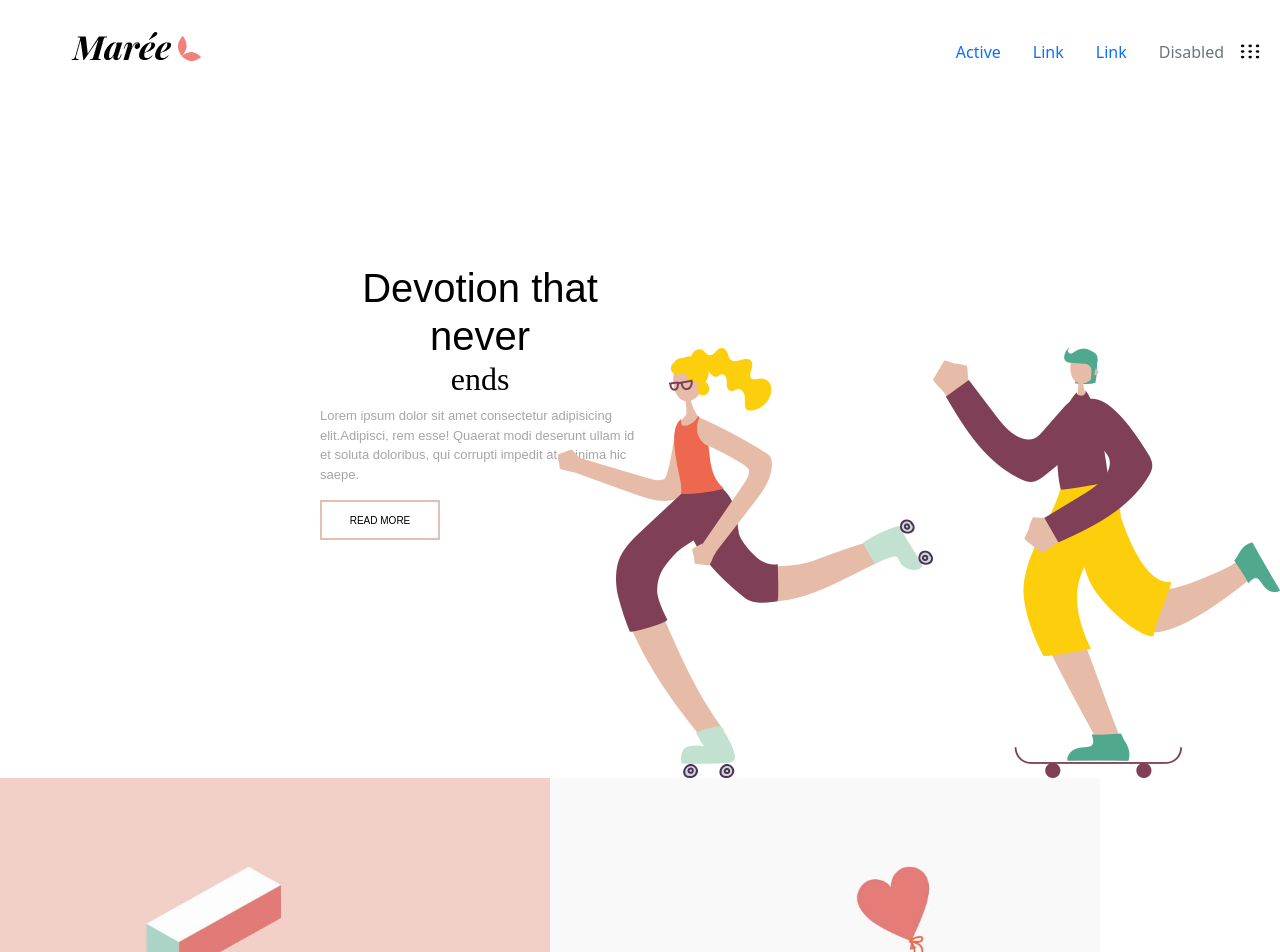
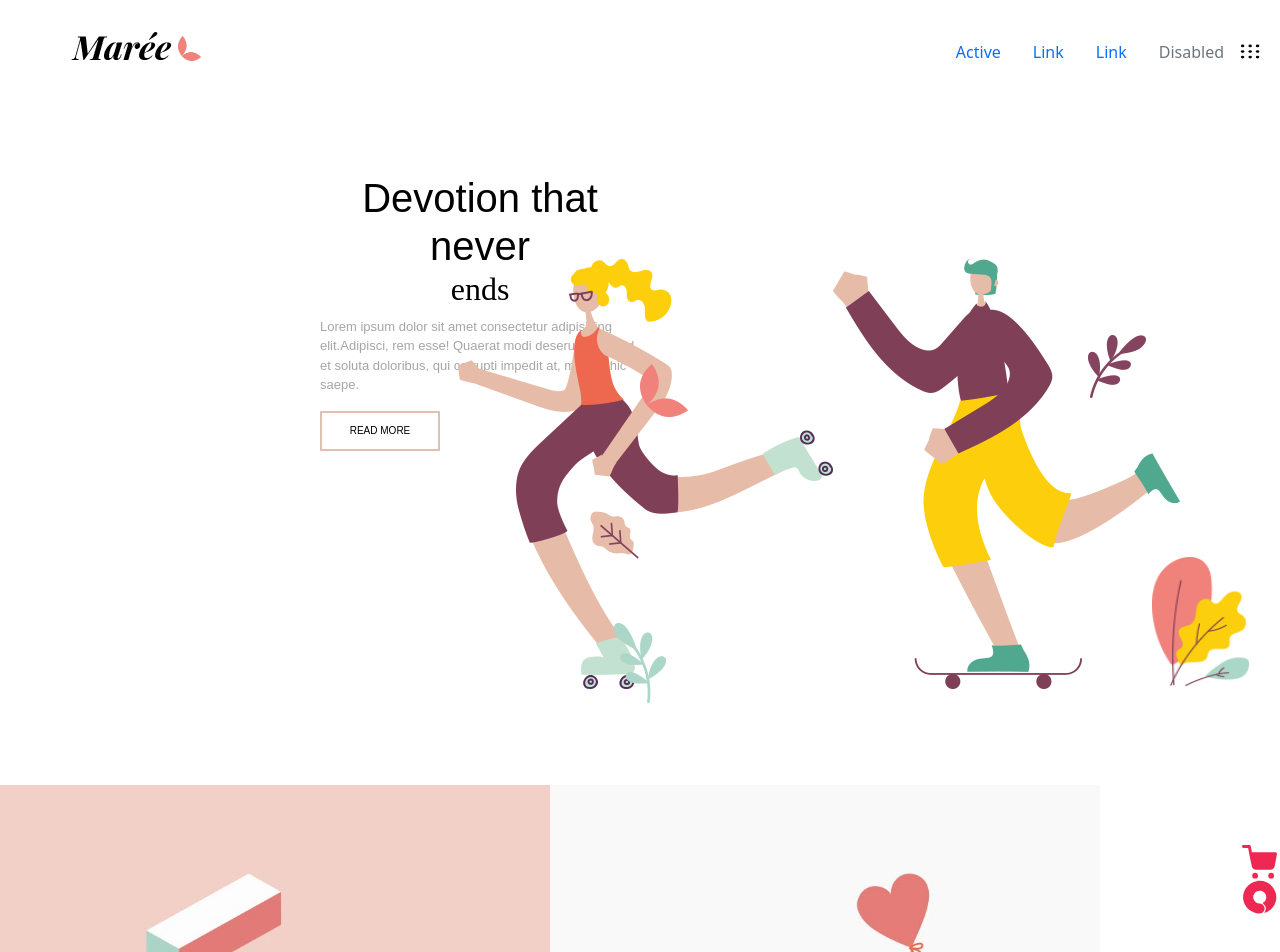
Before and after one commit to Giulia-92/proj-html-vuejs, a Vue app: page / in a window 1280 px wide. Shown: the top 952 px of the page. Built offline with nearby package versions, Linux system fonts and the light colour scheme.

Commit message:
proj-html-vuejs

```diff
--- a/src/App.vue
+++ b/src/App.vue
@@ -2,12 +2,14 @@
   <div id="app">
     <HeaderContent/>
     <MainContent/>
+
   </div>
 </template>
 
 <script>
 import HeaderContent from './components/HeaderContent.vue'
 import MainContent from './components/MainContent.vue'
+
 ///import MainContent from './MainContent.vue'
 //import axios from 'axios'
 export default {
@@ -15,6 +17,7 @@ export default {
   components: {
     HeaderContent,
     MainContent,
+
     //MainContent
   },data(){
     return{
--- a/src/components/HeaderContent.vue
+++ b/src/components/HeaderContent.vue
@@ -26,7 +26,16 @@
     <img src="../assets/img/h-2-slider-img-15.png" alt="figura1">
     <img src="../assets/img/h-2-slider-img-16.png" alt="figura2">
     </div>
+    <img class="s" src="../assets/img/h-2-slider-img-17.png" alt="">
+    <img class="s1" src="../assets/img/h-2-slider-img-13.png" alt="">
+    <img class="s2" src="../assets/img/h-2-slider-img-12.png" alt="">
+    <img class="s3" src="../assets/img/h-2-slider-img-14.png" alt="">
+    <img class="s4" src="../assets/img/short-slider-rev-1-img-6.png" alt="">
 
+  <div class="icone">
+  <img src="../assets/img/svg-6.svg" alt="">
+  <img src="../assets/img/svg-7.svg" alt="">
+  </div>
   <section class="jumbo">
    <img src="../assets/img/h-2-port-img-1.jpg" class="img-fluid" alt="...">
    <img src="../assets/img/h-2-port-img-2.jpg" class="img-fluid" alt="...">
@@ -69,7 +78,7 @@ export default {
   color: black;
   font-family:'Montserrat', sans-serif;
   margin-left:25%;
-  margin-top:15%;
+  margin-top:8%;
   margin-right:50%;
 }
 p{
@@ -80,6 +89,13 @@ h2{
   color:black;
  font-family: 'Lobster', cursive;
 }
+.icone{
+  height:35px;
+  width:35px;
+  margin-left:97%;
+  position:absolute;
+  margin-top:60px;
+}
 .btn1{
   color: black;
   font-size:10px;
@@ -89,8 +105,12 @@ h2{
   font-family:'Montserrat', sans-serif;
   background-color:#FFFFFF;
 }
+.bt1:hover{
+  background-color:#F3D0C7;
+}
 
 .picture{
+  margin-right:100px;
   margin-top:-15%;
   display: flex;
   justify-content: flex-end;
@@ -98,7 +118,28 @@ h2{
 .img-fluid{
 width:550px;
 display:inline-flex;
-
+}
+.s{
+  height:129px;
+  width:97px;
+  margin-left:90%;
+  margin-top:-162px;
+}
+.s1{
+  margin-left:48%;
+  margin-top:-10%;
+}
+.s2{
+  margin-top:-30%;
+  margin-left:-6%;
+}
+.s3{
+  margin-top:-60%;
+  margin-left:85%;
+}
+.s4{
+  margin-top:-60%;
+  margin-left:50%;
 }
 
 </style>
--- a/src/components/MainContent.vue
+++ b/src/components/MainContent.vue
@@ -11,17 +11,24 @@
 <div>
  <img src="../assets/img/h-2-background-1.jpg" alt="">
  <div class="contact">
- <h3>Want to work with us?Send us a <h2>essage</h2></h3>
+ <h3>Want to work with us?Send us a <h2>message</h2></h3>
  <p>Lorem ipsum dolor sit, amet consectetur adipisicing elit. Rerum enim tempore aut dolorem fugiat ex?</p>
  <button class="btn2">CONTACT</button>
 </div>
 </div>
-<section class="poster">
-  <img src="../assets/img/h-2-blog-img-1.jpg" class="img-thumbnail" alt="...">
-  <img src="../assets/img/h-2-blog-img-2.jpg" class="img-thumbnail" alt="...">
-  <img src="../assets/img/h-2-blog-img-3.jpg" class="img-thumbnail" alt="...">
+<section>
+<img src="../assets/img/h-2-blog-img-1.jpg" class="img" alt="...">
+
+<img src="../assets/img/h-2-blog-img-2.jpg" class="img" alt="...">
+
+<img src="../assets/img/h-2-blog-img-3.jpg" class="img" alt="...">
+
+</section>
+<section class="sponsor">
+  <img src="../assets/img/logo-sidearea-1.png" alt="">
 </section>
 </section>
+
 
 </template>
 
@@ -63,13 +70,21 @@ h1{
   width:20px;
   border: 1px solid black;
 }
-.poster{
+.img{
+  display:inline-flex;
   margin-top:20%;
+  width:418px;
+  margin-right:-8%;
+  margin-left:10%;
 }
-.img-thumbnail{
-  width: 500px;
-  height:500px;
-  margin-right:20px;
-  margin-left:20px;
+.sponsor{
+  padding-top:8%;
+  margin-top:15%;
+  background-color:#C0E1CF;;
 }
+.text{
+  font-size:15px;
+}
+
+
 </style>
```
Also changed, not shown: src/assets/img/svg-6.svg (added), src/assets/img/svg-7.svg (added).
